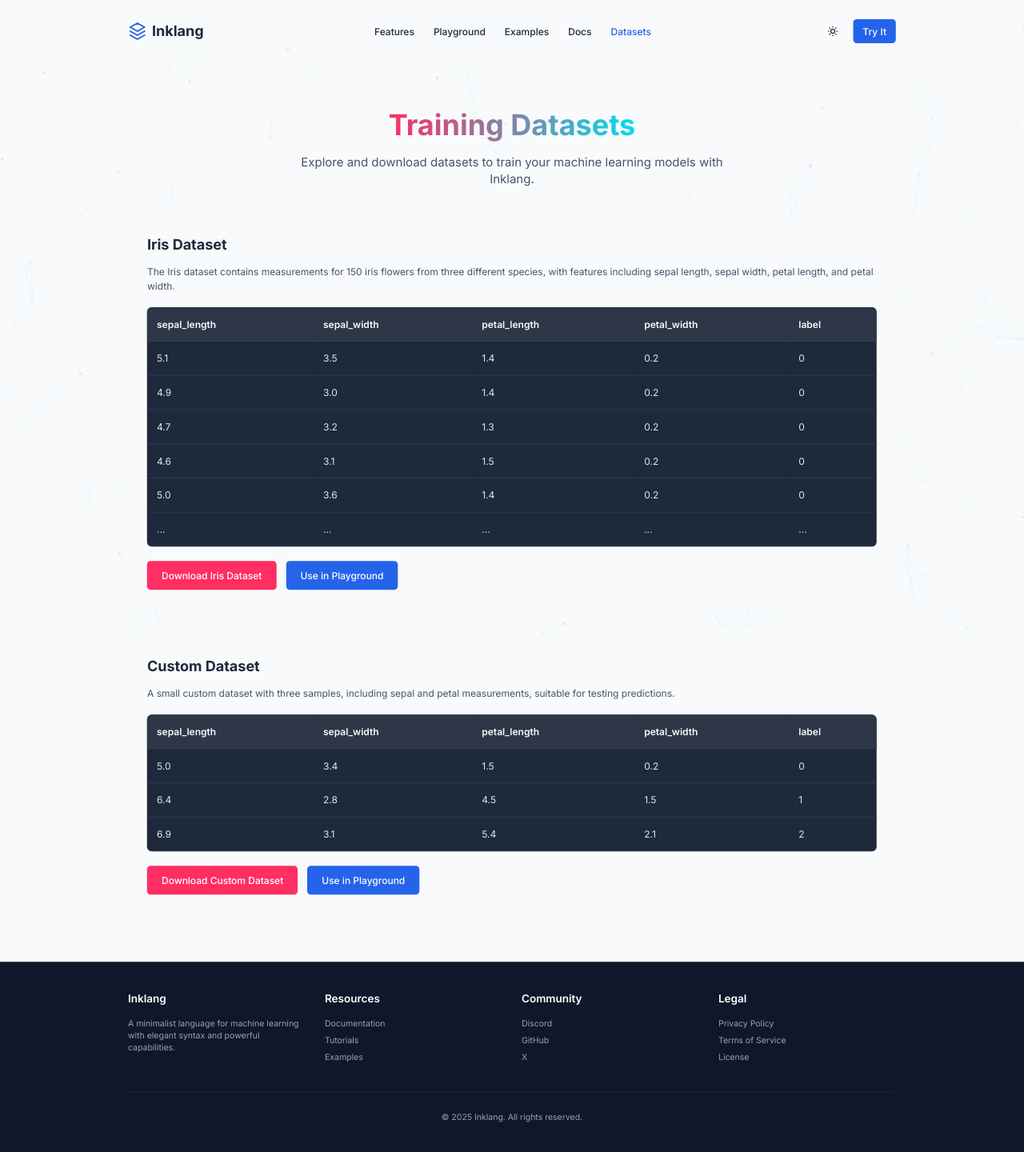
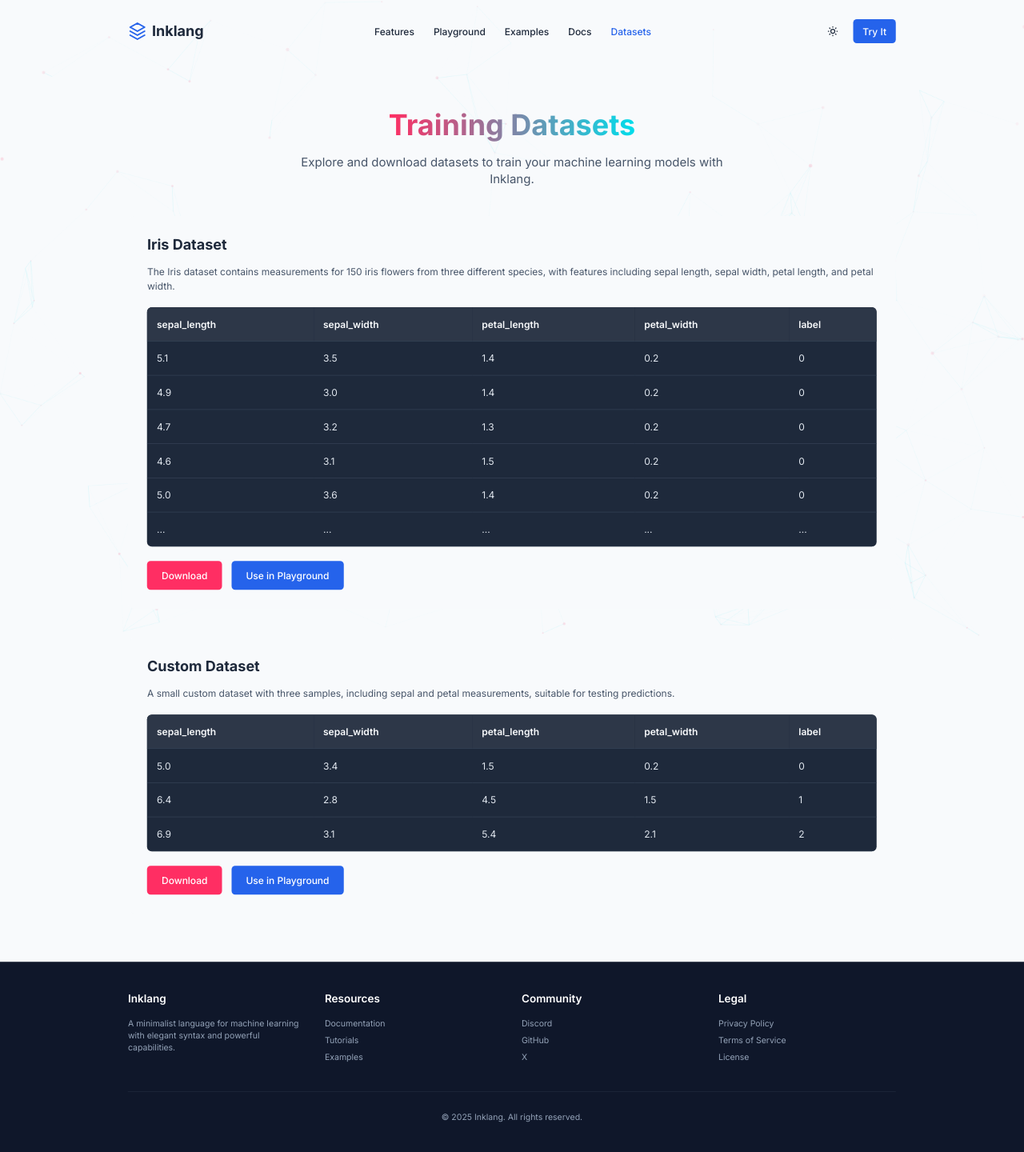
Before and after one commit to aditya-manohar/inklang, a Flask app: page /datasets in a window 1280 px wide. Shown: the whole page at 80% size. Run offline with Flask 3, Linux system fonts and the light colour scheme; some libraries are stand-ins or nearby versions.

Commit message:
fixed use and download datasets

```diff
--- a/app.py
+++ b/app.py
@@ -34,6 +34,10 @@ def docs():
 @app.route('/datasets')
 def datasets():
     return render_template('datasets.html')
+
+@app.route('/uploads/<filename>')
+def serve_uploaded_file(filename):
+    return send_from_directory('uploads', filename)
 
 @app.route("/run", methods=["POST"])
 def run_code():
--- a/templates/datasets.html
+++ b/templates/datasets.html
@@ -249,7 +249,7 @@
                     <div class="flex flex-col sm:flex-row gap-4">
                         <a href="/uploads/iris.csv" download
                             class="px-6 py-3 bg-inklang-neon text-white rounded-md font-medium hover:bg-pink-600 transition-colors btn-glow">
-                            Download Iris Dataset
+                            Download
                         </a>
                         <a href="/#playground"
                             class="load-dataset-btn px-6 py-3 bg-inklang-primary text-white rounded-md font-medium hover:bg-blue-700 transition-colors"
@@ -303,11 +303,11 @@
                         </table>
                     </div>
                     <div class="flex flex-col sm:flex-row gap-4">
-                        <a href="/data/custom.csv" download
+                        <a href="/uploads/custom.csv" download
                             class="px-6 py-3 bg-inklang-neon text-white rounded-md font-medium hover:bg-pink-600 transition-colors btn-glow">
-                            Download Custom Dataset
+                            Download
                         </a>
-                        <a href="/index.html#playground"
+                        <a href="/#playground"
                             class="load-dataset-btn px-6 py-3 bg-inklang-primary text-white rounded-md font-medium hover:bg-blue-700 transition-colors"
                             data-example="load_predict.inkl">
                             Use in Playground
--- a/templates/index.html
+++ b/templates/index.html
@@ -55,11 +55,8 @@
             transform: scale(0.75);
             transform-origin: top left;
             width: 133.33vw;
-            /* Compensates for 75% scale: 100 / 0.75 = 133.33% */
             height: 133.33vh;
-            /* Compensates for 75% scale */
             overflow-x: hidden;
-            /* Prevents horizontal scrollbar */
         }
 
         .gradient-text {
@@ -98,7 +95,7 @@
         }
 
         .code-block pre::-webkit-scrollbar-thumb {
-            background: #FF2E63;
+            background: #1e293b;
             border-radius: 4px;
         }
 
```
